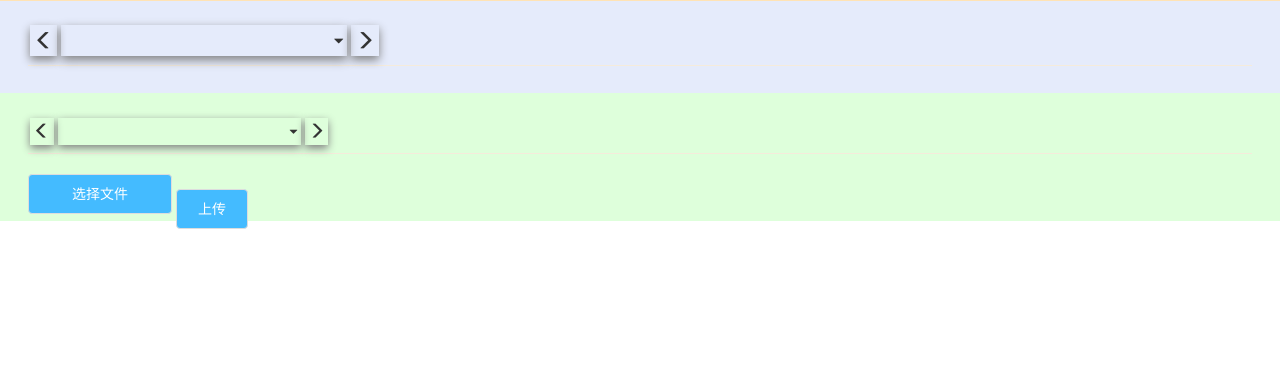
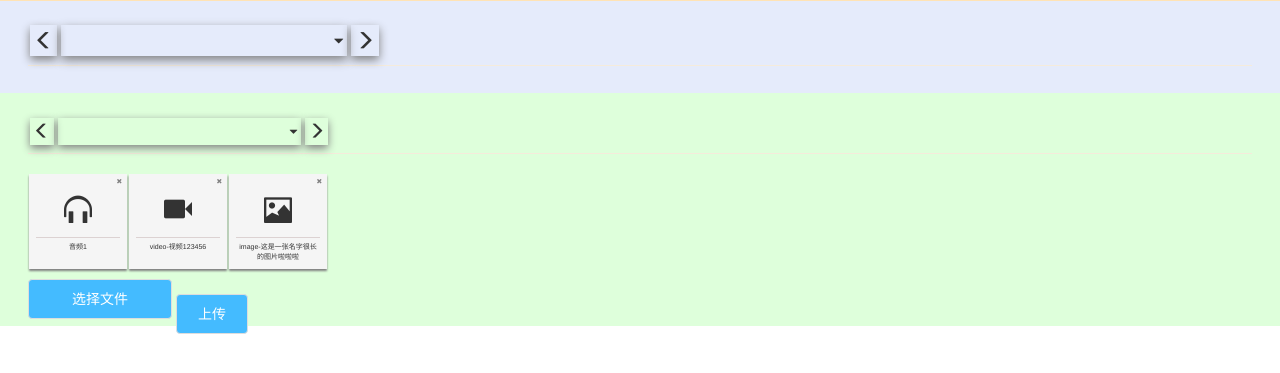
Before and after one commit to NJUOCR/judging, a Flask app: page /config-graph in a window 1280 px wide. Shown: the part 315-688 px from the top of the page. Run offline with Flask 2, Linux system fonts and the light colour scheme; data that the repository does not hold is empty; some libraries are stand-ins or nearby versions.

Commit message:
commit to go home

```diff
--- a/static/css/graph-detail.css
+++ b/static/css/graph-detail.css
@@ -40,3 +40,10 @@
     font-size: 1.2em;
     min-width: 18em;
 }
+
+/* media */
+.media-source-list ul{
+    display: flex;
+    list-style: none;
+    padding: 0;
+}
--- /dev/null
+++ b/static/css/media-resource.css
@@ -0,0 +1,49 @@
+@keyframes media-stand-up {
+    0% {
+        box-shadow: 0 2px 2px gray;
+        top: 0;
+    }
+    100% {
+        box-shadow: 0 .5em 1em gray;
+        top: -.5em;
+    }
+}
+
+.media-container {
+    position: relative;
+    background-color: whitesmoke;
+    padding: .5em;
+    display: inline-block;
+    height: 100%;
+    margin: 0 1px;
+    box-shadow: 0 2px 2px gray;
+
+    /* icon width&margin + left&right padding*/
+    width: 7em;
+}
+
+.media-container:hover {
+    animation: media-stand-up .2s ease-out forwards;
+}
+
+.media-container .media-icon {
+    font-size: 2em;
+    margin: .5em 1em .5em 1em;
+}
+
+.media-container .media-name {
+    font-size: .5em;
+    text-align: center;
+    border-top: #dcd2d2 solid 1px;
+    padding-top: .5em;
+}
+
+.media-container .media-remove {
+    font-size: .4em;
+    font-weight: lighter;
+    color: gray;
+    position: absolute;
+    top: 5px;
+    right: 5px;
+    cursor: pointer;
+}
--- a/static/html/graph_config2.html
+++ b/static/html/graph_config2.html
@@ -7,8 +7,10 @@
     <link rel="stylesheet" href="/static/css/graph-components.css">
     <link rel="stylesheet" href="/static/css/selectable-header.css">
     <link rel="stylesheet" href="/static/css/graph-detail.css">
+    <link rel="stylesheet" href="/static/css/media-resource.css">
     <script src="/static/lib/vue.js"></script>
     <script src="/static/js/vue-components/selectable-header.js"></script>
+    <script src="/static/js/vue-components/media-resource.js"></script>
 </head>
 <style type="text/css">
     .up-file{
@@ -123,6 +125,14 @@
                            :selected="thirdLevelHeader.selectedIdx()"
                            :plain="thirdLevelHeader.plain"></selectable-header>
         <hr/>
+        <div class="media-source-list">
+            <!-- resource list -->
+            <ul>
+                <li><media-resource type="audio" name="音频1" description="这里是音频的描述"></media-resource></li>
+                <li><media-resource type="video" name="video-视频123456" description="这里是音频的描述"></media-resource></li>
+                <li><media-resource type="image" name="image-这是一张名字很长的图片啦啦啦" description="这里是音频的描述"></media-resource></li>
+            </ul>
+        </div>
         <div>
             <!-- todo @杨关 媒体文件上传，**不使用**fileinput.js-->
             <!--
--- /dev/null
+++ b/static/js/vue-components/media-resource.js
@@ -0,0 +1,27 @@
+let mediaIcons = {
+    audio: '',
+    video: '',
+    image: ''
+};
+
+Vue.component('media-resource', {
+    props: ['type', 'name', 'description'],
+    template:
+    `
+<div class="media-container">
+    <div class="media-icon" :class="icon(type)"></div>
+    <div class="media-name"> {{ name }} </div>
+    <div class="media-remove glyphicon glyphicon-remove"></div>
+</div>
+    `,
+    methods: {
+        icon: function (type) {
+            switch (type){
+                case 'audio': return 'glyphicon glyphicon-headphones';
+                case 'video': return 'glyphicon glyphicon-facetime-video';
+                case 'image': return 'glyphicon glyphicon-picture';
+                default: return 'glyphicon glyphicon-file'
+            }
+        }
+    }
+});
```
Also changed, not shown: static/js/vue-components/media-container.js (deleted, +0 -9 lines).
